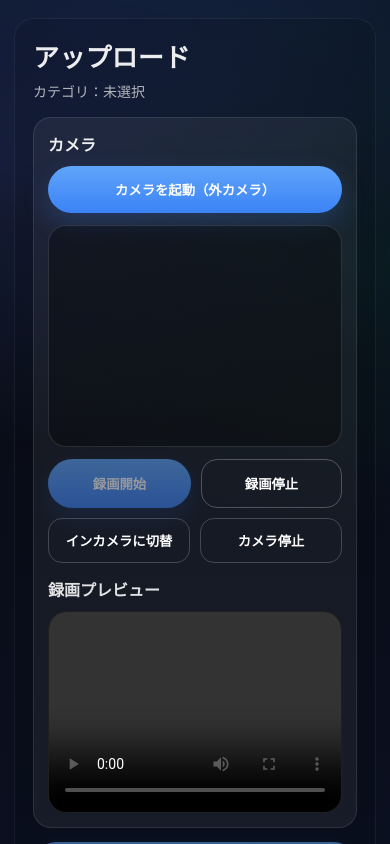
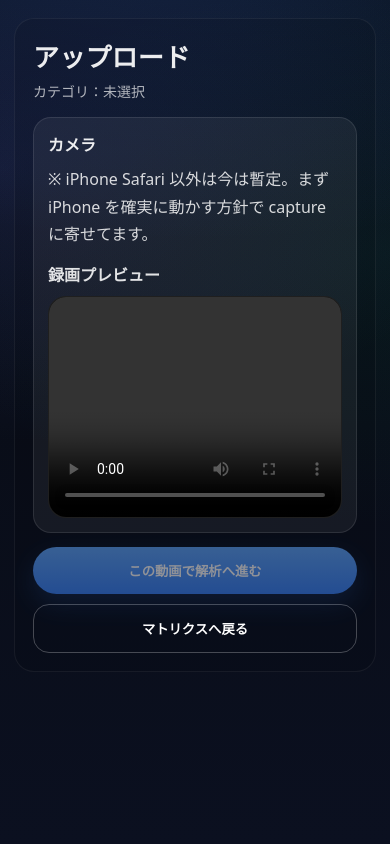
Before and after one commit to dousoukai86-source/batting-os, a Next.js app: page /upload in a window 390 px wide. Shown: the top 844 px of the page. Built offline with nearby package versions, Linux system fonts and the light colour scheme.

Commit message:
switch to iphone capture mode

```diff
--- a/src/app/upload/UploadClient.tsx
+++ b/src/app/upload/UploadClient.tsx
@@ -2,7 +2,7 @@
 
 import { useEffect, useMemo, useRef, useState } from "react";
 import { useRouter, useSearchParams } from "next/navigation";
-import { getVideoObjectURL, saveVideo } from "@/lib/videoStore";
+import { saveVideo } from "@/lib/videoStore";
 
 type CatNum = 1 | 2 | 3 | 4;
 
@@ -10,6 +10,7 @@ function toCatNum(v: string | null): CatNum | null {
   if (!v) return null;
   const n = Number(v);
   if (n === 1 || n === 2 || n === 3 || n === 4) return n;
+
   const s = v.toUpperCase();
   if (s === "I") return 1;
   if (s === "II") return 2;
@@ -25,25 +26,9 @@ function typeLabel(type: CatNum) {
 function isIPhoneSafari() {
   if (typeof navigator === "undefined") return false;
   const ua = navigator.userAgent;
-  const isiOS = /iPhone|iPad|iPod/i.test(ua);
-  const isSafari = /Safari/i.test(ua) && !/CriOS|FxiOS|EdgiOS/i.test(ua);
-  return isiOS && isSafari;
-}
-
-// iPhone Safariでプレビューが真っ黒になりがち → MediaRecorderはwebmになりやすい
-// → iPhoneは「input撮影(mp4)」が最強。PC/AndroidはMediaRecorderも可。
-function pickMimeTypeForRecorder() {
-  const candidates = [
-    "video/mp4;codecs=avc1.42E01E,mp4a.40.2",
-    "video/mp4",
-    "video/webm;codecs=vp9,opus",
-    "video/webm;codecs=vp8,opus",
-    "video/webm",
-  ];
-  for (const t of candidates) {
-    if (typeof MediaRecorder !== "undefined" && MediaRecorder.isTypeSupported?.(t)) return t;
-  }
-  return "";
+  const isIOS = /iPhone|iPad|iPod/.test(ua);
+  const isSafari = /Safari/.test(ua) && !/CriOS|FxiOS|EdgiOS/.test(ua);
+  return isIOS && isSafari;
 }
 
 export default function UploadClient() {
@@ -53,32 +38,19 @@ export default function UploadClient() {
   const categoryRaw = sp.get("category");
   const category = useMemo(() => toCatNum(categoryRaw), [categoryRaw]);
 
-  const liveVideoRef = useRef<HTMLVideoElement | null>(null);
-  const streamRef = useRef<MediaStream | null>(null);
-  const recorderRef = useRef<MediaRecorder | null>(null);
-  const chunksRef = useRef<BlobPart[]>([]);
+  const [errMsg, setErrMsg] = useState("");
+  const [useBackCam, setUseBackCam] = useState(true);
+  const [savedId, setSavedId] = useState<string | null>(null);
+
+  const [previewUrl, setPreviewUrl] = useState<string | null>(null);
   const previewUrlRef = useRef<string | null>(null);
 
   const fileInputRef = useRef<HTMLInputElement | null>(null);
 
-  const [errMsg, setErrMsg] = useState("");
-  const [camState, setCamState] = useState<"off" | "on">("off");
-  const [recState, setRecState] = useState<"idle" | "rec" | "saving">("idle");
-
-  const [useBackCam, setUseBackCam] = useState(true);
-  const [savedId, setSavedId] = useState<string | null>(null);
-  const [previewUrl, setPreviewUrl] = useState<string | null>(null);
-
-  const [debugMime, setDebugMime] = useState<string>("");
-
-  const iphoneSafari = useMemo(() => isIPhoneSafari(), []);
-
   useEffect(() => {
     return () => {
-      stopCamera();
       if (previewUrlRef.current) URL.revokeObjectURL(previewUrlRef.current);
     };
-    // eslint-disable-next-line react-hooks/exhaustive-deps
   }, []);
 
   function setPreview(url: string | null) {
@@ -87,161 +59,37 @@ export default function UploadClient() {
     setPreviewUrl(url);
   }
 
-  async function startCamera() {
+  function openCapture() {
     setErrMsg("");
     setSavedId(null);
     setPreview(null);
-    setDebugMime("");
 
-    if (typeof navigator === "undefined" || !navigator.mediaDevices?.getUserMedia) {
-      setErrMsg("このブラウザ/端末ではカメラAPIが使えません。");
-      return;
-    }
+    // capture を切り替えるため、毎回作り直す/属性更新してから click
+    const el = fileInputRef.current;
+    if (!el) return;
 
-    await stopCamera();
-
-    try {
-      const constraints: MediaStreamConstraints = {
-        audio: true,
-        video: {
-          facingMode: useBackCam ? { ideal: "environment" } : { ideal: "user" },
-          width: { ideal: 1280 },
-          height: { ideal: 720 },
-        },
-      };
-
-      const stream = await navigator.mediaDevices.getUserMedia(constraints);
-      streamRef.current = stream;
-
-      if (liveVideoRef.current) {
-        liveVideoRef.current.srcObject = stream;
-        await liveVideoRef.current.play().catch(() => {});
-      }
-      setCamState("on");
-    } catch (e: any) {
-      setCamState("off");
-      setErrMsg(e?.message ?? "カメラ起動に失敗しました。");
-    }
+    // これ重要：同じファイルを撮り直しても onChange が発火するように
+    el.value = "";
+    el.click();
   }
 
-  async function stopCamera() {
-    try {
-      recorderRef.current?.state === "recording" && recorderRef.current?.stop();
-    } catch {}
-
-    recorderRef.current = null;
-    chunksRef.current = [];
-
-    const s = streamRef.current;
-    if (s) s.getTracks().forEach((t) => t.stop());
-    streamRef.current = null;
-
-    if (liveVideoRef.current) liveVideoRef.current.srcObject = null;
-
-    setCamState("off");
-    setRecState("idle");
-  }
-
-  function startRec() {
+  async function onPickedFile(file: File | null) {
     setErrMsg("");
     setSavedId(null);
     setPreview(null);
-    setDebugMime("");
 
-    const stream = streamRef.current;
-    if (!stream) {
-      setErrMsg("先にカメラを起動してください。");
-      return;
-    }
-    if (typeof MediaRecorder === "undefined") {
-      setErrMsg("このブラウザは録画(MediaRecorder)に未対応です。");
-      return;
-    }
-
-    chunksRef.current = [];
-    const mimeType = pickMimeTypeForRecorder();
-
-    let mr: MediaRecorder;
-    try {
-      mr = mimeType ? new MediaRecorder(stream, { mimeType }) : new MediaRecorder(stream);
-    } catch (e: any) {
-      setErrMsg(e?.message ?? "MediaRecorder の初期化に失敗しました。");
-      return;
-    }
-
-    recorderRef.current = mr;
-
-    mr.ondataavailable = (ev) => {
-      if (ev.data && ev.data.size > 0) chunksRef.current.push(ev.data);
-    };
-
-    mr.onstop = async () => {
-      setRecState("saving");
-      try {
-        // ★ここ重要：実際のmimeTypeを嘘つかない（iPhoneはここでwebmになりがち）
-        const realType = mr.mimeType || mimeType || "";
-        setDebugMime(`recorder=${mr.mimeType || "(empty)"} picked=${mimeType || "(none)"} blob=${realType || "(empty)"}`);
-
-        const blob = new Blob(chunksRef.current, { type: realType || undefined });
-
-        // 保存（mimeは blob.type を優先）
-        const id = await saveVideo(blob, blob.type || realType || "application/octet-stream");
-        setSavedId(id);
-
-        const url = await getVideoObjectURL(id);
-        if (url) setPreview(url);
-
-        setRecState("idle");
-      } catch (e: any) {
-        setRecState("idle");
-        setErrMsg(e?.message ?? "保存に失敗しました。");
-      }
-    };
+    if (!file) return;
 
     try {
-      mr.start(1000);
-      setRecState("rec");
-    } catch (e: any) {
-      setErrMsg(e?.message ?? "録画開始に失敗しました。");
-    }
-  }
+      // 1) まず“その場で”プレビュー（ここが最強に安定）
+      const url = URL.createObjectURL(file);
+      setPreview(url);
 
-  function stopRec() {
-    const mr = recorderRef.current;
-    if (!mr) return;
-    if (mr.state === "recording") {
-      try {
-        mr.stop();
-      } catch (e: any) {
-        setErrMsg(e?.message ?? "録画停止に失敗しました。");
-      }
-    }
-  }
-
-  async function onPickFile(file: File | null) {
-    if (!file) return;
-    setErrMsg("");
-    setSavedId(null);
-    setPreview(null);
-    setDebugMime(`file=${file.type || "(no type)"}`);
-
-    try {
-      // まずは即プレビュー（端末が確実に読める）
-      const localUrl = URL.createObjectURL(file);
-      setPreview(localUrl);
-
-      // 保存（IndexedDB等）
+      // 2) 保存（IndexedDB / LocalStorage 側）
       const id = await saveVideo(file, file.type || "video/mp4");
       setSavedId(id);
-
-      // 可能なら保存後URLに差し替え
-      const url = await getVideoObjectURL(id);
-      if (url) setPreview(url);
     } catch (e: any) {
       setErrMsg(e?.message ?? "保存に失敗しました。");
-    } finally {
-      // 同じ動画を連続で選べるようにクリア
-      if (fileInputRef.current) fileInputRef.current.value = "";
     }
   }
 
@@ -252,13 +100,14 @@ export default function UploadClient() {
       return;
     }
     if (!savedId) {
-      alert("先に録画/撮影して保存してください。");
+      alert("先に動画を撮影して保存してください。");
       return;
     }
     router.push(`/analyze/${category}?movie=${encodeURIComponent(`video:${savedId}`)}`);
   }
 
   const title = category ? `カテゴリ：${typeLabel(category)}` : "カテゴリ：未選択";
+  const usingCapture = isIPhoneSafari(); // 今回は iPhone Safari を確実に救う
 
   return (
     <main>
@@ -277,33 +126,27 @@ export default function UploadClient() {
         >
           <div style={{ fontWeight: 900, marginBottom: 10 }}>カメラ</div>
 
-          {/* iPhone Safariは「撮影して保存」推奨 */}
-          {iphoneSafari ? (
+          {/* iPhone Safari: file capture 方式 */}
+          {usingCapture ? (
             <>
-              <div style={{ opacity: 0.9, marginBottom: 10, lineHeight: 1.6 }}>
-                ✅ iPhoneは「撮影して保存」が最強（mp4で確実にプレビュー出ます）
-              </div>
-
               <input
                 ref={fileInputRef}
                 type="file"
                 accept="video/*"
-                // @ts-expect-error - captureは標準型にないが実機で効く
+                // iPhone: environment=外カメラ, user=内カメラ（Safariが解釈する）
                 capture={useBackCam ? "environment" : "user"}
                 style={{ display: "none" }}
-                onChange={(e) => onPickFile(e.target.files?.[0] ?? null)}
+                onChange={(e) => {
+                  const f = e.target.files?.[0] ?? null;
+                  onPickedFile(f);
+                }}
               />
 
-              <div style={{ display: "flex", gap: 10 }}>
-                <button
-                  type="button"
-                  className="cta"
-                  style={{ flex: 1 }}
-                  onClick={() => fileInputRef.current?.click()}
-                >
-                  {useBackCam ? "撮影して保存（外カメラ）" : "撮影して保存（インカメラ）"}
-                </button>
+              <button type="button" className="cta" onClick={openCapture}>
+                {useBackCam ? "撮影して保存（外カメラ）" : "撮影して保存（インカメラ）"}
+              </button>
 
+              <div style={{ display: "flex", gap: 10, marginTop: 10 }}>
                 <button
                   type="button"
                   onClick={() => setUseBackCam((v) => !v)}
@@ -312,85 +155,20 @@ export default function UploadClient() {
                     background: "transparent",
                     border: "1px solid rgba(255,255,255,0.20)",
                     color: "#fff",
-                    padding: "14px",
-                    borderRadius: 16,
+                    padding: "12px",
+                    borderRadius: 14,
                     fontWeight: 800,
                   }}
                 >
                   {useBackCam ? "インカメラに切替" : "外カメラに切替"}
                 </button>
-              </div>
-            </>
-          ) : (
-            <>
-              <button
-                type="button"
-                className="cta"
-                onClick={startCamera}
-                disabled={camState === "on" || recState !== "idle"}
-              >
-                {useBackCam ? "カメラを起動（外カメラ）" : "カメラを起動（インカメラ）"}
-              </button>
-
-              <div
-                style={{
-                  marginTop: 12,
-                  borderRadius: 18,
-                  overflow: "hidden",
-                  border: "1px solid rgba(255,255,255,0.12)",
-                  background: "rgba(0,0,0,0.35)",
-                }}
-              >
-                <video
-                  ref={liveVideoRef}
-                  muted
-                  playsInline
-                  style={{
-                    width: "100%",
-                    height: 220,
-                    objectFit: "cover",
-                    display: "block",
-                  }}
-                />
-              </div>
-
-              <div style={{ display: "flex", gap: 10, marginTop: 12 }}>
-                <button
-                  type="button"
-                  className="cta"
-                  onClick={startRec}
-                  disabled={camState !== "on" || recState !== "idle"}
-                  style={{ flex: 1 }}
-                >
-                  録画開始
-                </button>
 
                 <button
                   type="button"
-                  onClick={stopRec}
-                  disabled={recState !== "rec"}
-                  style={{
-                    flex: 1,
-                    background: "transparent",
-                    border: "1px solid rgba(255,255,255,0.25)",
-                    color: "#fff",
-                    padding: "14px",
-                    borderRadius: 16,
-                    fontWeight: 800,
-                  }}
-                >
-                  録画停止
-                </button>
-              </div>
-
-              <div style={{ display: "flex", gap: 10, marginTop: 10 }}>
-                <button
-                  type="button"
                   onClick={() => {
-                    const next = !useBackCam;
-                    setUseBackCam(next);
-                    stopCamera();
                     setErrMsg("");
+                    setSavedId(null);
+                    setPreview(null);
                   }}
                   style={{
                     flex: 1,
@@ -401,31 +179,22 @@ export default function UploadClient() {
                     borderRadius: 14,
                     fontWeight: 800,
                   }}
-                  disabled={recState !== "idle"}
                 >
-                  {useBackCam ? "インカメラに切替" : "外カメラに切替"}
-                </button>
-
-                <button
-                  type="button"
-                  onClick={stopCamera}
-                  style={{
-                    flex: 1,
-                    background: "transparent",
-                    border: "1px solid rgba(255,255,255,0.20)",
-                    color: "#fff",
-                    padding: "12px",
-                    borderRadius: 14,
-                    fontWeight: 800,
-                  }}
-                >
-                  カメラ停止
+                  リセット
                 </button>
               </div>
             </>
+          ) : (
+            <div style={{ opacity: 0.9, lineHeight: 1.7 }}>
+              ※ iPhone Safari 以外は今は暫定。まず iPhone を確実に動かす方針で capture に寄せてます。
+            </div>
           )}
 
-          {errMsg && <div style={{ marginTop: 10, opacity: 0.9, lineHeight: 1.6 }}>⚠️ {errMsg}</div>}
+          {errMsg && (
+            <div style={{ marginTop: 10, opacity: 0.9, lineHeight: 1.6 }}>
+              ⚠️ {errMsg}
+            </div>
+          )}
 
           <div style={{ marginTop: 14, fontWeight: 900, opacity: 0.95 }}>録画プレビュー</div>
 
@@ -445,24 +214,25 @@ export default function UploadClient() {
               preload="metadata"
               style={{
                 width: "100%",
-                height: 200,
+                height: 220,
                 objectFit: "contain",
                 display: "block",
               }}
             />
           </div>
 
-          {savedId && <div style={{ marginTop: 10, opacity: 0.95 }}>✅ 保存完了（id: {savedId}）</div>}
-
-          {/* デバッグ（必要なら消してOK） */}
-          {debugMime && <div style={{ marginTop: 8, opacity: 0.75, fontSize: 12 }}>debug: {debugMime}</div>}
+          {savedId && (
+            <div style={{ marginTop: 10, opacity: 0.95 }}>
+              ✅ 保存完了（id: {savedId}）
+            </div>
+          )}
         </div>
 
         <button
           type="button"
           className="cta"
           onClick={goAnalyze}
-          disabled={!savedId || recState !== "idle"}
+          disabled={!savedId}
           style={{ marginTop: 14 }}
         >
           この動画で解析へ進む
```
